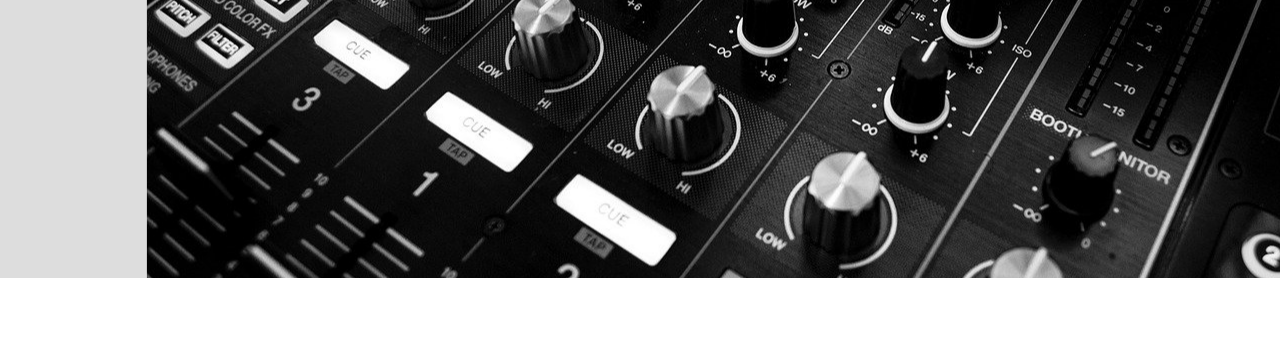
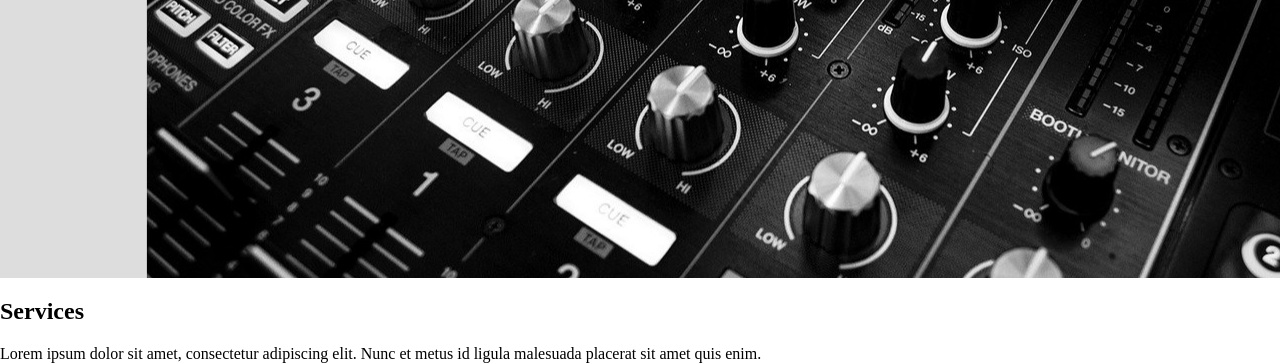
Before and after one commit to erdem-muhammed/Single-Web-Page-HTML--Frontend-Project, a plain HTML site: page index.html in a window 1280 px wide. Shown: the part 491-854 px from the top of the page. Before the commit the page ends 800 px from the top, so only its background shows below. Drawn offline with Linux system fonts and the light colour scheme.

Commit message:
services and services-wrapper created

```diff
--- a/index.html
+++ b/index.html
@@ -42,6 +42,18 @@
                 <i class="fas fa-chevron-right" id="slideNext" onclick="next()"></i>
             </div>
         </div>
+
+        <div class="services">
+            <div class="wrapper">
+                <div class="container-text">
+                    <h2 class="services-headline">Services</h2>
+                    <div class="services-text">Lorem ipsum dolor sit amet, consectetur adipiscing elit. Nunc et metus
+                        id ligula malesuada placerat sit amet quis enim.
+                    </div>
+                </div>
+
+            </div>
+        </div>
     </main>
     <footer></footer>
 
```
